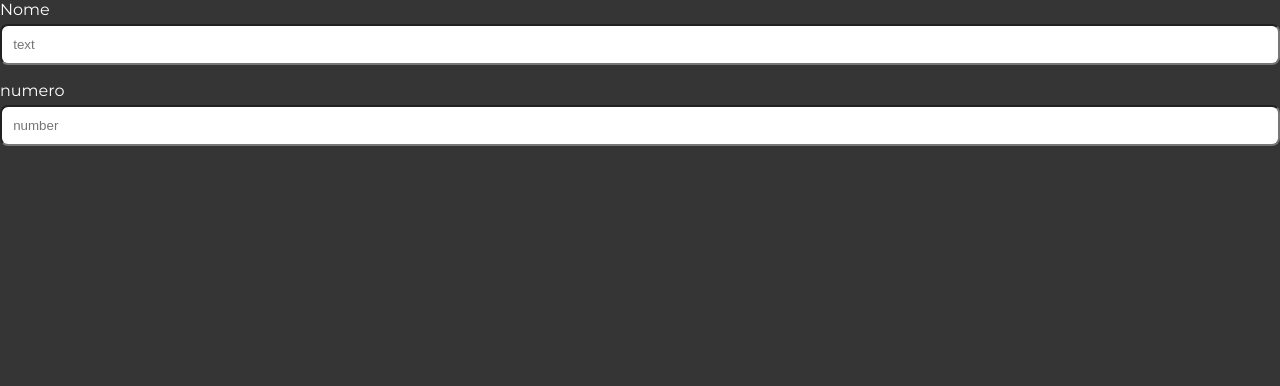
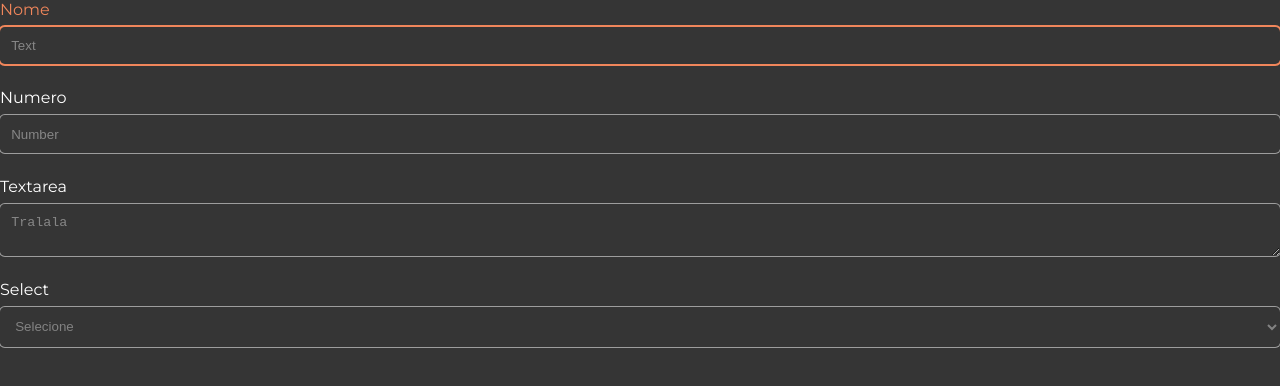
Before and after one commit to MatheusMS1/pi-4-front, a React (Create React App) app: page / in a window 1280 px wide. Shown: the top 386 px of the page. Built offline with nearby package versions, Linux system fonts and the light colour scheme.

Commit message:
styled form inputs

```diff
--- a/src/App.js
+++ b/src/App.js
@@ -1,11 +1,21 @@
 import './App.css';
-import Input from './components/Forms/Input/Input'
+import Input from './components/Forms/Input'
+import Select from './components/Forms/Select';
+import Textarea from './components/Forms/Textarea';
 
 function App() {
   return (
     <div className="App">
-      <Input type='text' placeholder='text' label='Nome'/>
-      <Input type='number' placeholder='number' label='numero'/>
+      <Input type='text' placeholder='text' name='Nome'/>
+      <Input type='number' placeholder='number' name='numero'/>
+      <Textarea name='textarea' placeholder='tralala'/>
+      <Select name='select'>
+        <option>ala</option>
+        <option>ala</option>
+        <option>ala</option>
+        <option>ala</option>
+        <option>ala</option>
+      </Select>
     </div>
   );
 }
--- /dev/null
+++ b/src/components/Forms/GlobalInput.module.css
@@ -0,0 +1,55 @@
+.container {
+  display: flex;
+  flex-direction: column-reverse;
+  margin-bottom: 1.5rem;
+}
+
+.input {
+  padding: .7rem;
+  border-radius: .3rem;
+  background: none;
+  color: var(--color-main);
+  border: none;
+  box-shadow: 0 0 0px 1px rgba(255, 255, 255, 0.514);
+  outline: none;
+}
+
+.select.invalid {
+  color: rgba(255, 255, 255, 0.384);
+  text-transform: capitalize;
+}
+
+.select option {
+  background-color: var(--color-bg);
+  border-radius: .5rem;
+  padding: .5rem;
+}
+
+.select option:not(:disabled) {
+  color: var(--color-main);
+}
+
+.select option:not(:disabled):active {
+  background: rgba(255, 255, 255, 0.144);
+}
+
+.input:focus,
+.input:hover {
+  box-shadow: 0 0 0px 2px var(--color-action);
+}
+
+.input:focus ~ .label,
+.input:hover ~ .label {
+  color: var(--color-action);
+}
+
+.label  {
+  text-transform: capitalize;
+  padding-bottom: .5rem;
+}
+
+.input::placeholder {
+  color: white;
+  opacity: .4;
+  text-transform: capitalize;
+}
--- /dev/null
+++ b/src/components/Forms/Input.js
@@ -0,0 +1,13 @@
+import React from 'react'
+import styles from './GlobalInput.module.css'
+
+const Input = ({ name, ...props }) => {
+  return (
+    <div className={styles.container}>
+      <input id={name} name={name} className={styles.input} {...props}/>
+      <label for={name} className={styles.label}>{ name }</label>
+    </div>
+  )
+}
+
+export default Input
--- a/src/components/Forms/Input/Input.js
+++ /dev/null
@@ -1,13 +0,0 @@
-import React from 'react'
-import styles from './Input.module.css'
-
-const Input = ({ label, ...props }) => {
-  return (
-    <div className={styles.container}>
-      <label className={styles.label}>{ label }</label>
-      <input className={styles.input} {...props}/>
-    </div>
-  )
-}
-
-export default Input
--- a/src/components/Forms/Input/Input.module.css
+++ /dev/null
@@ -1,12 +0,0 @@
-.container {
-  display: flex;
-  flex-direction: column;
-  margin-bottom: 1rem;
-  gap: .3rem;
-}
-
-.input {
-  padding: .7rem;
-  border-radius: .5rem;
-
-}
--- /dev/null
+++ b/src/components/Forms/Select.js
@@ -0,0 +1,23 @@
+import React, { Children, useState } from 'react'
+import styles from './GlobalInput.module.css'
+
+const Select = ({ name, children, ...props }) => {
+  const [ valid, setValid ] = useState(false)
+
+  return (
+    <div className={styles.container}>
+      <select
+        id={name}
+        name={name}
+        onChange={() => setValid(true)}
+        className={`${styles.input} ${styles.select} ${!valid ? styles.invalid : ''}`}
+      >
+        <option disabled selected>Selecione</option>
+        {children}
+      </select>
+      <label for={name} className={styles.label}>{ name }</label>
+    </div>
+  )
+}
+
+export default Select
--- /dev/null
+++ b/src/components/Forms/Textarea.js
@@ -0,0 +1,13 @@
+import React from 'react'
+import styles from './GlobalInput.module.css'
+
+const Textarea = ({ name, ...props }) => {
+  return (
+    <div className={styles.container}>
+      <textarea id={name} name={name} className={styles.input} {...props}/>
+      <label for={name} className={styles.label}>{ name }</label>
+    </div>
+  )
+}
+
+export default Textarea
```
